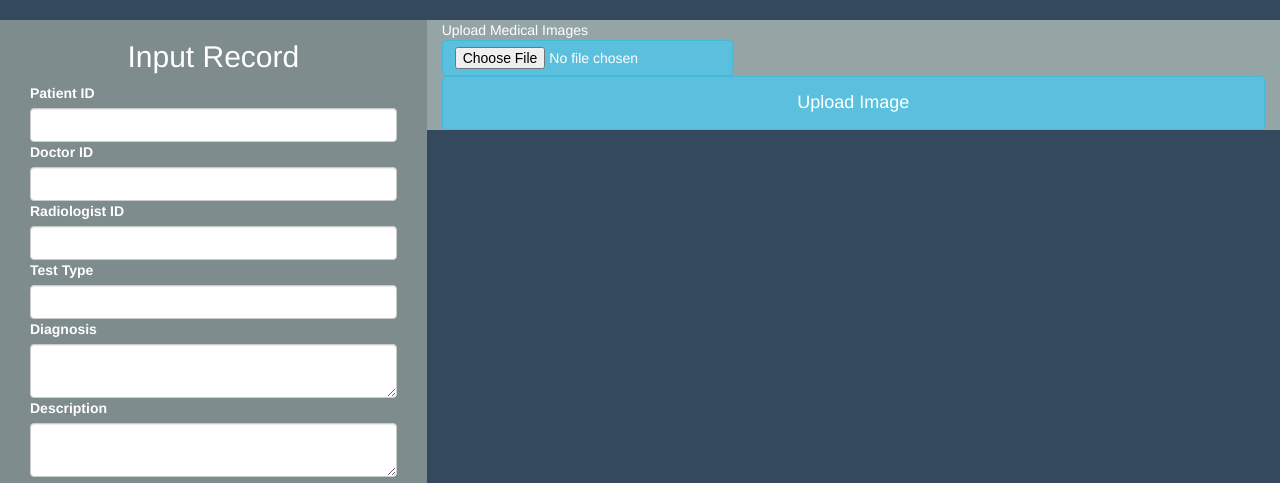
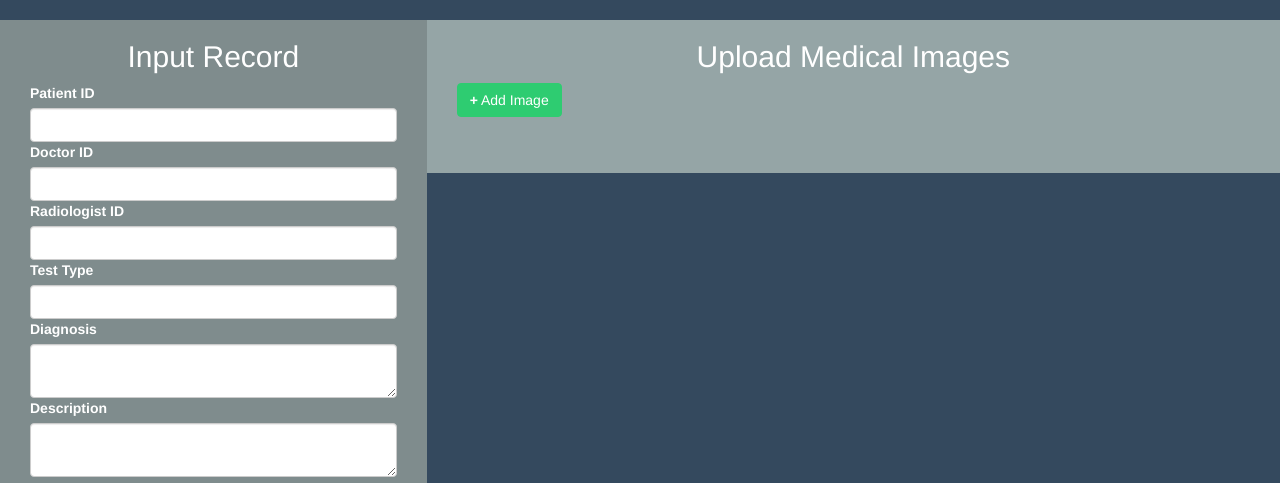
Before and after one commit to brthiess/Cmput391, a PHP site: page /radiology.php in a window 1280 px wide. Shown: the part 52-535 px from the top of the page. Run offline with PHP 8.4, Linux system fonts and the light colour scheme; some libraries are stand-ins or nearby versions.

Commit message:
Images can be added (Sort of.  No back end yet..)

```diff
--- a/html/index.css
+++ b/html/index.css
@@ -27,3 +27,17 @@ body {
 .medical-image {
 	background: #95a5a6;
 }
+
+.upload-images-btn {
+	background: #2ecc71 !important;
+	border-color: #2ecc71 !important;
+}
+
+.upload-images-btn:hover {
+	background: #27ae60 !important;
+	border-color: #27ae60 !important;
+}
+
+#image-upload {
+	visibility: hidden;
+}
--- a/html/radiology.php
+++ b/html/radiology.php
@@ -1,7 +1,8 @@
 <!DOCTYPE html>
 <html lang="en">
 <?php include 'header.php';?>
-
+<script src="upload-image.js"></script>
+<script src="https://ajax.googleapis.com/ajax/libs/jquery/1.11.2/jquery.min.js"></script>
 <body>
 <?php include 'navbar.php';?>
 
@@ -36,11 +37,16 @@
 	<br>
 </div>
 <div class="col-sm-8 medical-image">
-	<form action="upload.php" method="post" enctype="multipart/form-data">
-		Upload Medical Images
-		<input class="btn btn-info" type="file" name="fileToUpload" id="fileToUpload">
-		<button type="submit" class="btn btn-block btn-info" name="submit"><h4>Upload Image</h4></button>
-	</form>
+	<div class="col-sm-12 text-center">
+	<h2>Upload Medical Images</h2>
+	</div>
+	<div class="col-sm-12">
+		<form action="upload.php" method="post" enctype="multipart/form-data">
+			<button class="btn btn-info upload-images-btn" onclick="document.getElementById('image-upload').click(); return false;" ><strong>+</strong> Add Image</button>
+			<input class="btn btn-info" type="file" name="image-upload" id="image-upload" onchange="addImage()" ></input>
+			<img id="img-1" src="" alt="">
+		</form>
+	</div>
 </div>
 </body>
 </html>
--- /dev/null
+++ b/html/upload-image.js
@@ -0,0 +1,32 @@
+var numberOfImages = 1;
+
+//Adds medical image to database and displays it to Radiologist
+function addImage() {
+       var file    = document.querySelector('input[type=file]').files[0];
+
+	//Check if file is image
+	var re = /(?:\.([^.]+))?$/;
+	var ext = re.exec(file.name);
+	if (ext[1] != 'jpg' 	&&
+		ext[1] != 'jpeg'	&&
+		ext[1] != 'gif' 	&&
+		ext[1] != 'png' 	&&
+		ext[1] != 'bmp' 	&&
+		ext[1] != 'dicom' 	){
+		alert("Not an image");
+		return;
+	}
+
+	  var reader  = new FileReader();
+
+       reader.onloadend = function () {
+           $("#img-" + numberOfImages).attr("src", reader.result);
+		   numberOfImages += 1;
+       }
+
+       if (file) {
+           reader.readAsDataURL(file); //reads the data as a URL
+       } else {
+           $("#img-" + numberOfImages).attr("src", "");
+       }
+}
```
